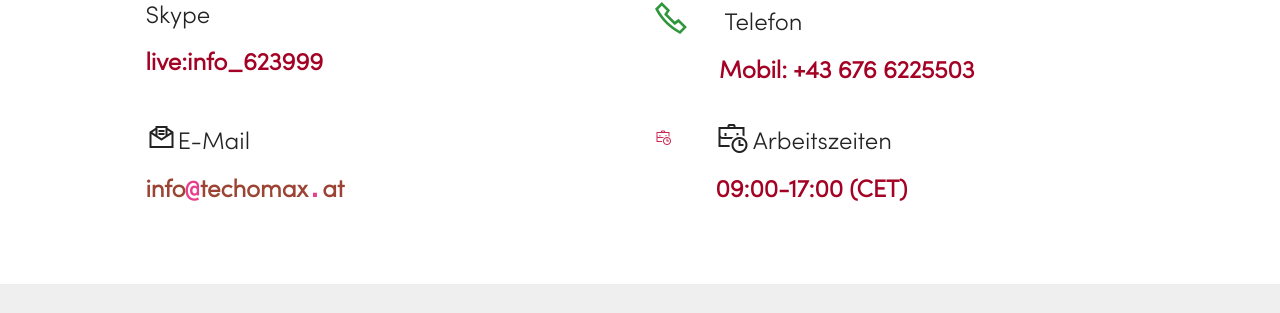
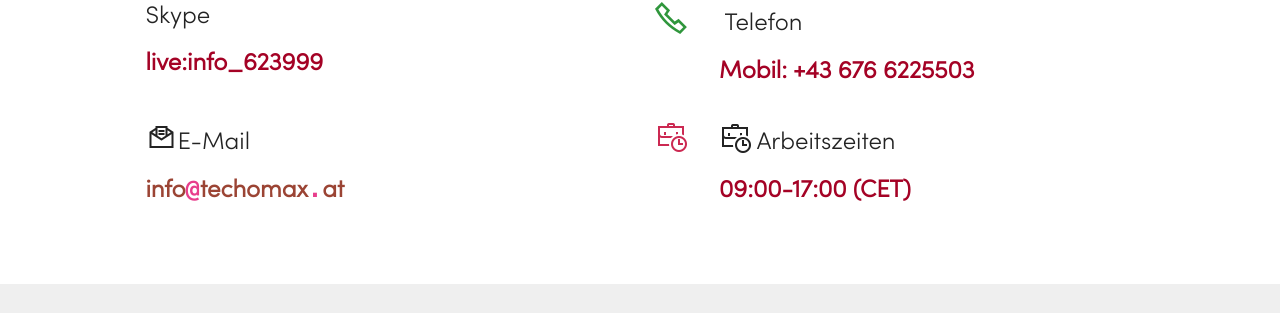
Before and after one commit to techomax/techomax.github.io, a Jekyll site: the page built from de/tech.html, in a window 1280 px wide and 900 px high, scrolled down 1552 px. Shown: the part 137-450 px from the top of the window. Built offline with Jekyll 4.4.1, drawn with Linux system fonts in a browser that asks for light colours; some web fonts are replaced; a script that is not in the unit is left out.

Commit message:
Update quick-contact.html

```diff
--- a/_includes/quick-contact.html
+++ b/_includes/quick-contact.html
@@ -67,7 +67,7 @@
                         <div class="wrapper">
                             <span class="iconfont-wrapper">
                                 <!-- <span class="amp-iconfont icon fa-th-large fa mobi-mbri-clock mobi-mbri" style="color: rgb(204, 41, 82); fill: rgb(204, 41, 82);"></span> -->
-                                <span class="la la-business-time" style="color: rgb(204, 41, 82); fill: rgb(204, 41, 82);"></span>
+                                <span style="color: rgb(204, 41, 82); fill: rgb(204, 41, 82); font-size: 2rem"><i class="la la-business-time"></i></span>
                             </span>
                             <div class="b-info b-mail">
                                 <h5 class="align-left mbr-fonts-style display-5">
```
